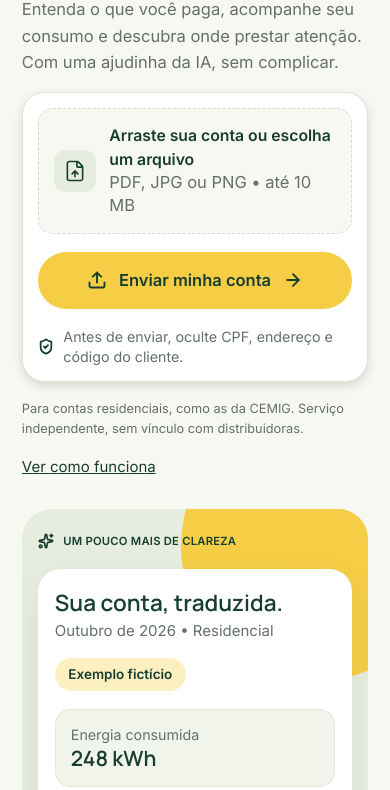
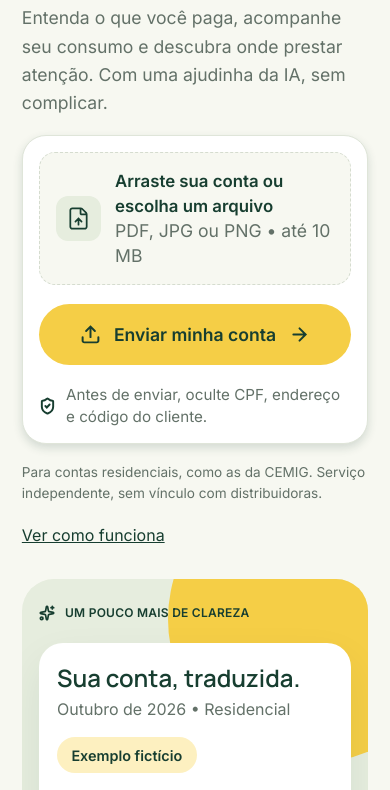
Before and after one commit to lsNicol/Clareia, a plain HTML site: page index.html in a window 390 px wide. Shown: the part 214-1004 px from the top of the page. Drawn offline with Linux system fonts and the light colour scheme.

Commit message:
refactor(base): cria tokens de design no :root
Paleta, escala tipográfica, line-height, espaçamento, raios e famílias
de fonte; ajusta o font-size fluido do html para clamp(12px, 0.8vw, 16px).

Co-Authored-By: Claude Sonnet 5.5 <noreply@anthropic.com>

```diff
--- a/css/base.css
+++ b/css/base.css
@@ -1,24 +1,57 @@
 :root {
-  --verde: #173E30;
-  --verde-claro: #E6EDDE;
-  --fundo: #F7F8F1;
-  --amarelo: #F5CE46;
-  --amarelo-escuro: #D1AD36;
-  --texto: #173E30;
-  --cinza: #637168;
+  --color-green-950: #0F2C22;
+  --color-green-900: #173E30;
+  --color-green-200: #E6EDDE;
+  --color-beige-100: #F7F8F1;
+  --color-yellow-100: #FDF0C0;
+  --color-yellow-500: #F5CE46;
+  --color-yellow-700: #F5B800;
+  --color-gray-500: #637168;
+  --color-gray-200: #DFE5D9;
+  --color-white: #FFFFFF;
+
+  --verde: var(--color-green-900);
+  --verde-escuro: var(--color-green-950);
+  --verde-claro: var(--color-green-200);
+  --fundo: var(--color-beige-100);
+  --amarelo-claro: var(--color-yellow-100);
+  --amarelo: var(--color-yellow-500);
+  --amarelo-escuro: var(--color-yellow-700);
+  --texto: var(--color-green-900);
+  --cinza: var(--color-gray-500);
+  --borda: var(--color-gray-200);
+  --branco: var(--color-white);
+
+  --font-size-xs: 0.75rem; --font-size-sm: 0.875rem;
+  --font-size-base: 1rem; --font-size-lg: 1.125rem;
+  --font-size-xl: 1.25rem; --font-size-2xl: 1.5rem;
+  --font-size-3xl: 2rem; --font-size-4xl: 2.5rem; --font-size-5xl: 3rem;
+  /* títulos fluidos: crescem com a tela entre um mínimo e um máximo */
+  --font-size-title: clamp(var(--font-size-3xl), 3.4vw, 3.5rem);
+  --font-size-display: clamp(var(--font-size-5xl), 4.2vw, 5rem);
+
+  --leading-none: 1;
+  --leading-tight: 1.25; --leading-snug: 1.375; --leading-normal: 1.5;
+  --leading-relaxed: 1.625;
+
+  --space-1: 0.25rem; --space-2: 0.5rem; --space-3: 1rem;
+  --space-4: 1.5rem; --space-5: 2rem; --space-6: 3rem;
+  --space-7: 4rem; --space-8: 8rem;
+
+  --radius-sm: 0.375rem; --radius-md: 0.75rem;
+  --radius-lg: 1.5rem; --radius-xl: 2rem; --radius-full: 9999px;
+
+  --font-sans: 'Inter', sans-serif;
+  --font-manrope: 'Manrope', sans-serif;
+
   --gutter: 5.6vw;
   --gutter-2: clamp(1rem, 2vw, 2rem); /* laterais menores, para telas de app (resultado) */
-}
-
-/* tamanho fixo (15px com a fonte padrão do navegador), assim o zoom (Ctrl +/-) funciona */
-html {
-  font-size: 93.75%;
 }
 
 /* em telas de notebook o site encolhe sozinho (até 12px = o "80% de zoom"); no monitor grande segue em 15px */
 @media (min-width: 1025px) {
   html {
-    font-size: clamp(12px, 0.78vw, 15px);
+    font-size: clamp(12px, 0.8vw, 16px);
   }
 }
 
@@ -38,9 +71,9 @@ body {
   flex-direction: column;
   background-color: var(--fundo);
   color: var(--texto);
-  font-family: 'Inter', sans-serif;
-  font-size: 1rem;
-  line-height: 1.5;
+  font-family: var(--font-sans);
+  font-size: var(--font-size-base);
+  line-height: var(--leading-normal);
 }
 
 img {
```
